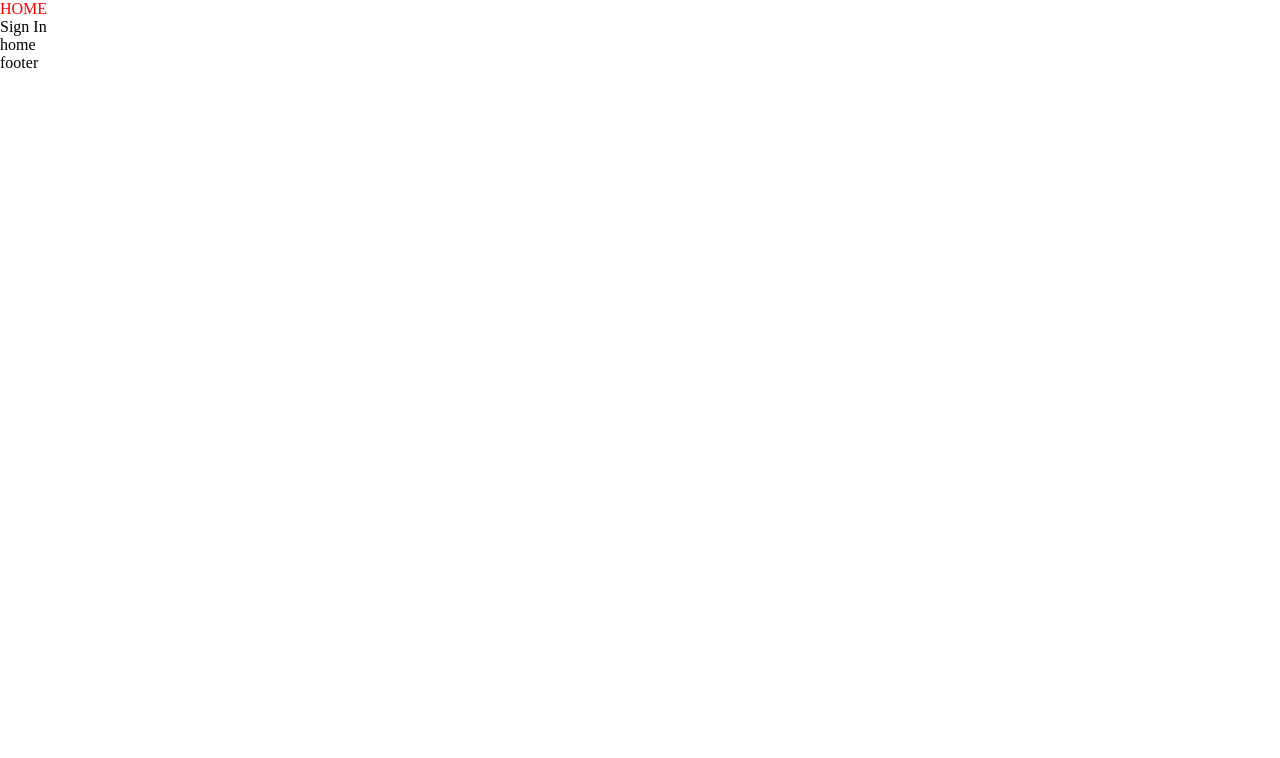
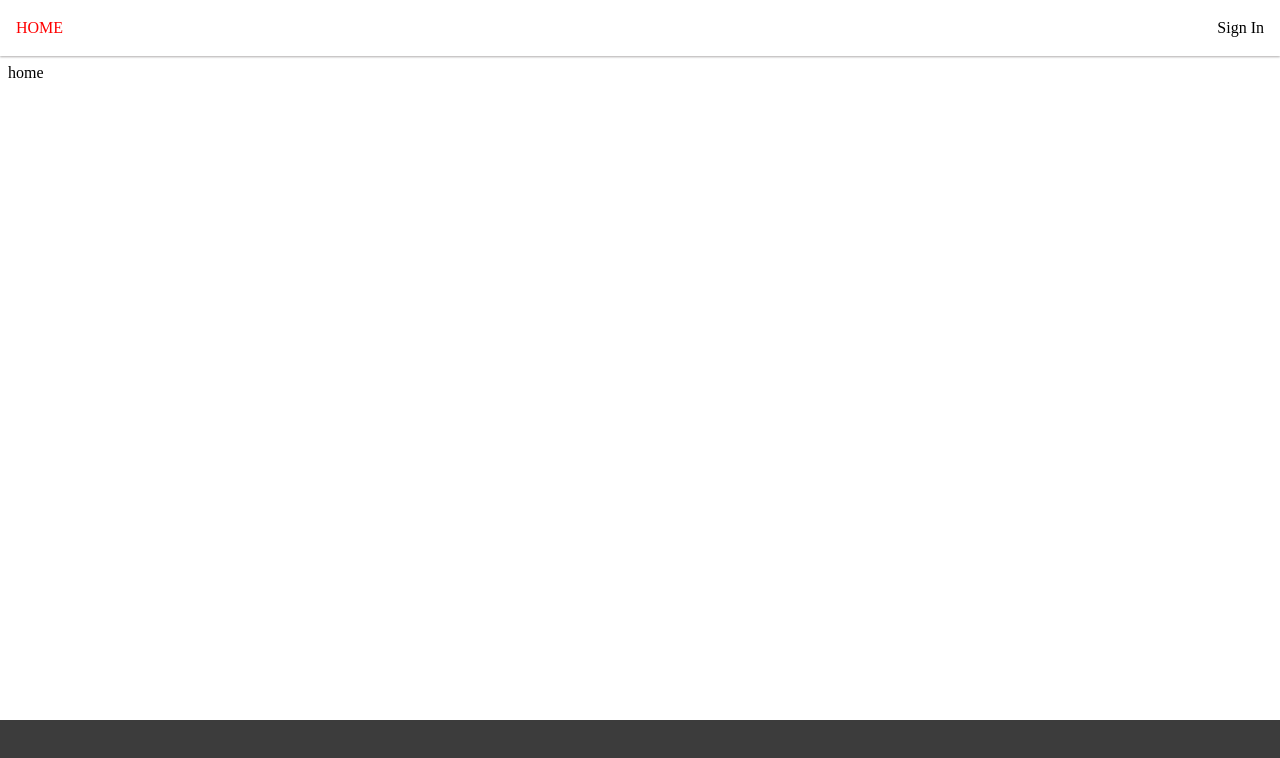
Before and after one commit to yiminwook/fitta, a React (Create React App) app: page / in a window 1280 px wide. Shown: the top 758 px of the page. Built offline with nearby package versions, Linux system fonts and the light colour scheme.

Commit message:
Add: RootLayout style

```diff
--- a/src/components/layout/Footer.tsx
+++ b/src/components/layout/Footer.tsx
@@ -1,7 +1,7 @@
-import layout from '@/layout/Layout.module.scss';
+import layout from '@/components/layout/Layout.module.scss';
 
 const Footer = () => {
-  return <footer>footer</footer>;
+  return <footer className={layout['footer']} />;
 };
 
 export default Footer;
--- a/src/components/layout/Header.tsx
+++ b/src/components/layout/Header.tsx
@@ -1,15 +1,16 @@
 import NavChild from '@/components/common/NavChild';
+import layout from '@/components/layout/Layout.module.scss';
 
 const Header = () => {
   return (
-    <header>
+    <header className={layout['header']}>
       <nav>
         <ul>
           <NavChild to={'/'} content={'HOME'} />
           <NavChild to={'/signin'} content={'Sign In'} />
         </ul>
       </nav>
-      <div />
+      <div className={layout['block']} />
     </header>
   );
 };
--- a/src/components/layout/Layout.module.scss
+++ b/src/components/layout/Layout.module.scss
@@ -1,3 +1,44 @@
 @import '@/styles/mixin.scss';
 @import '@/styles/var.scss';
 @import '@/styles/placeholder.scss';
+
+.header {
+  position: relative;
+  @include box-shadow(true);
+
+  nav {
+    min-width: $min-width;
+    position: fixed;
+    z-index: 100;
+    height: 3.5rem;
+    width: 100%;
+    display: flex;
+    align-items: center;
+    justify-content: center;
+
+    ul {
+      display: flex;
+      justify-content: space-between;
+      width: 100%;
+      padding: 0 1rem;
+      max-width: map-get($points, xl);
+    }
+  }
+
+  .block {
+    height: 3.5rem;
+  }
+}
+
+.main {
+  min-width: $min-width;
+  min-height: calc(100vh - 3.5rem - 5rem - 1rem);
+  max-width: map-get($points, xl);
+  margin: auto;
+  padding: 0.5rem;
+}
+
+.footer {
+  height: 5rem;
+  background-color: map-get($colors, ligthBlack);
+}
--- a/src/components/layout/RootLayout.tsx
+++ b/src/components/layout/RootLayout.tsx
@@ -1,5 +1,5 @@
 import { PropsWithChildren } from 'react';
-import layout from '@/layout/Layout.module.scss';
+import layout from '@/components/layout/Layout.module.scss';
 import Header from '@/components/layout/Header';
 import Footer from '@/components/layout/Footer';
 
@@ -7,7 +7,7 @@ const RootLayout = ({ children }: PropsWithChildren) => {
   return (
     <>
       <Header />
-      <main>{children}</main>
+      <main className={layout['main']}>{children}</main>
       <Footer />
     </>
   );
--- a/src/styles/_var.scss
+++ b/src/styles/_var.scss
@@ -1,3 +1,5 @@
+$min-width: 300px;
+
 $points: (
   sm: 640px,
   md: 768px,
@@ -8,5 +10,6 @@ $points: (
 );
 
 $colors: (
-  white: beige,
+  white: #fff,
+  ligthBlack: #3c3c3c,
 );
```
